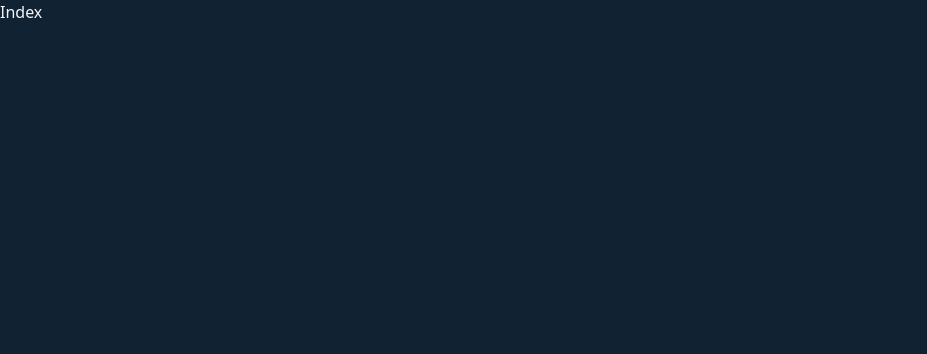
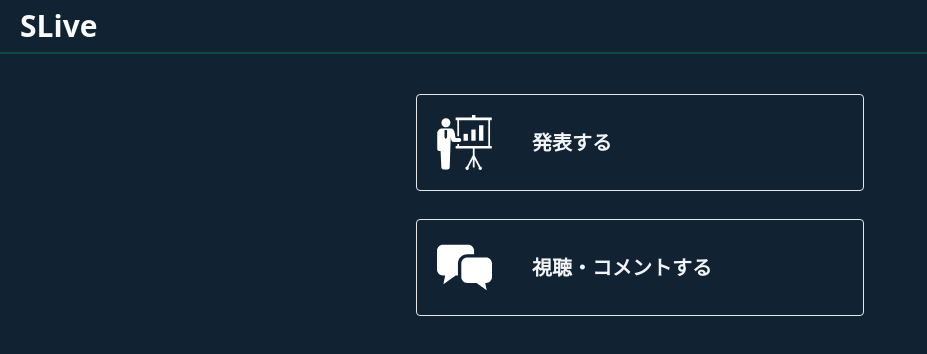
Before and after one commit to Jun-T-git/slive, a Next.js app: page / in a window 1280 px wide. Shown: the top 354 px of the page, without its empty margins (0-927 px from the left). Built offline with nearby package versions, Linux system fonts and the light colour scheme.

Commit message:
Indexページ修正

```diff
--- a/src/pages/index.tsx
+++ b/src/pages/index.tsx
@@ -1,7 +1,35 @@
 import React, { useEffect, useRef, useState } from "react";
+import Link from "next/link";
+import Header from "~/components/header";
 
 const Index: React.VFC = () => {
-  return <div>Index</div>;
+  return (
+    <>
+      <Header />
+      <div className="flex flex-col space-y-7 my-10 px-2">
+        <Link href="/setting">
+          <div className="w-full max-w-md border bg-[#112233] mx-auto flex items-center rounded hover:opacity-50">
+            <img
+              src="../presenter.svg"
+              alt="発表者"
+              className="max-w-[55px] m-5"
+            />
+            <h2 className="m-5 text-xl font-bold">発表する</h2>
+          </div>
+        </Link>
+        <Link href="/audience">
+          <div className="w-full max-w-md border bg-[#112233] mx-auto flex items-center rounded hover:opacity-50">
+            <img
+              src="../audience.svg"
+              alt="発表者"
+              className="max-w-[55px] m-5"
+            />
+            <h2 className="m-5 text-xl font-bold">視聴・コメントする</h2>
+          </div>
+        </Link>
+      </div>
+    </>
+  );
 };
 
 export default Index;
```
